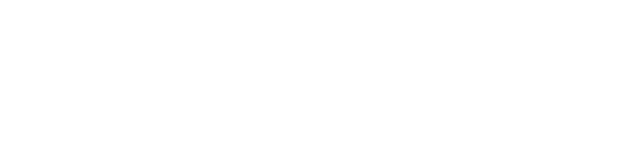
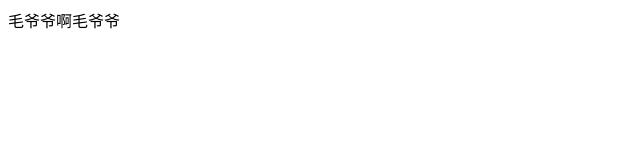
Before and after one commit to FFFeiXY/myPage, a plain HTML site: page index.html in a window 1280 px wide. Shown: the whole page, without its empty margins (0-640 px from the left). Drawn offline with Linux system fonts and the light colour scheme.

Commit message:
本地修改内容

```diff
--- a/index.html
+++ b/index.html
@@ -6,5 +6,7 @@
 </head>
 <body>
 
+<div>毛爷爷啊毛爷爷</div>
+
 </body>
 </html>
```
